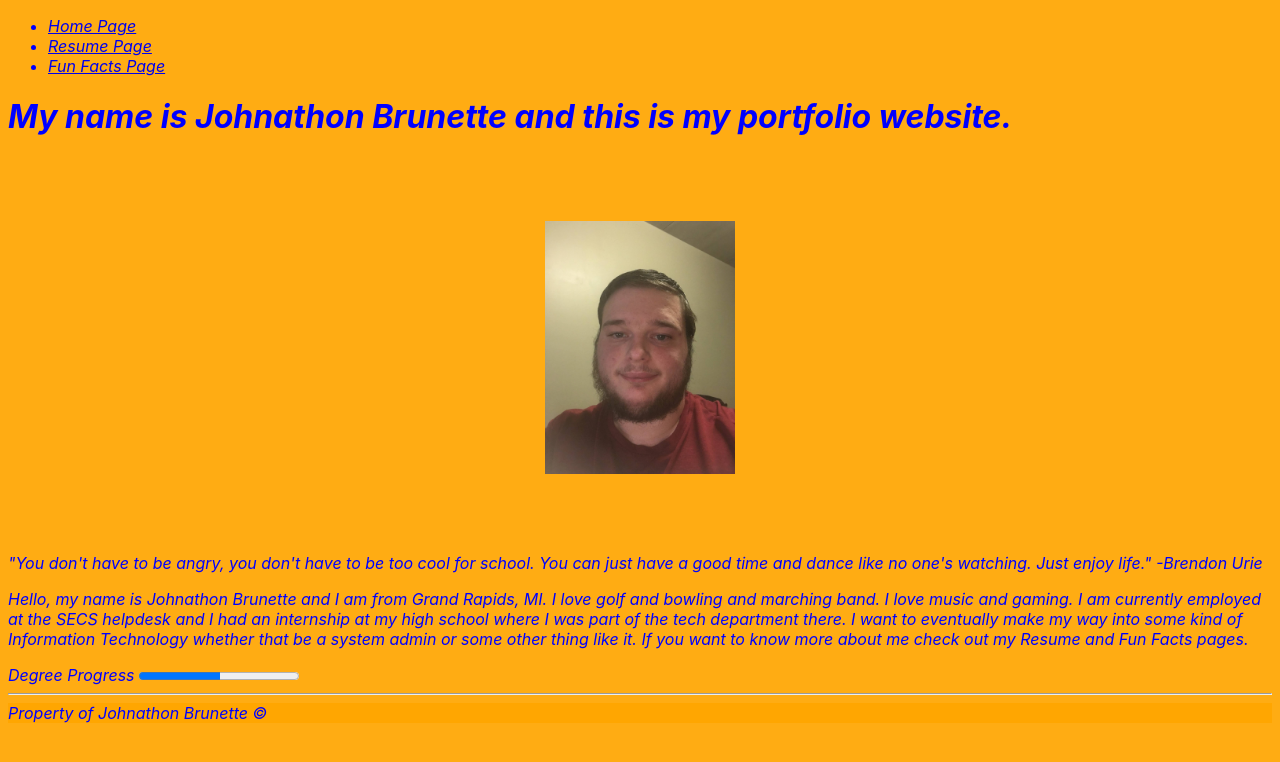
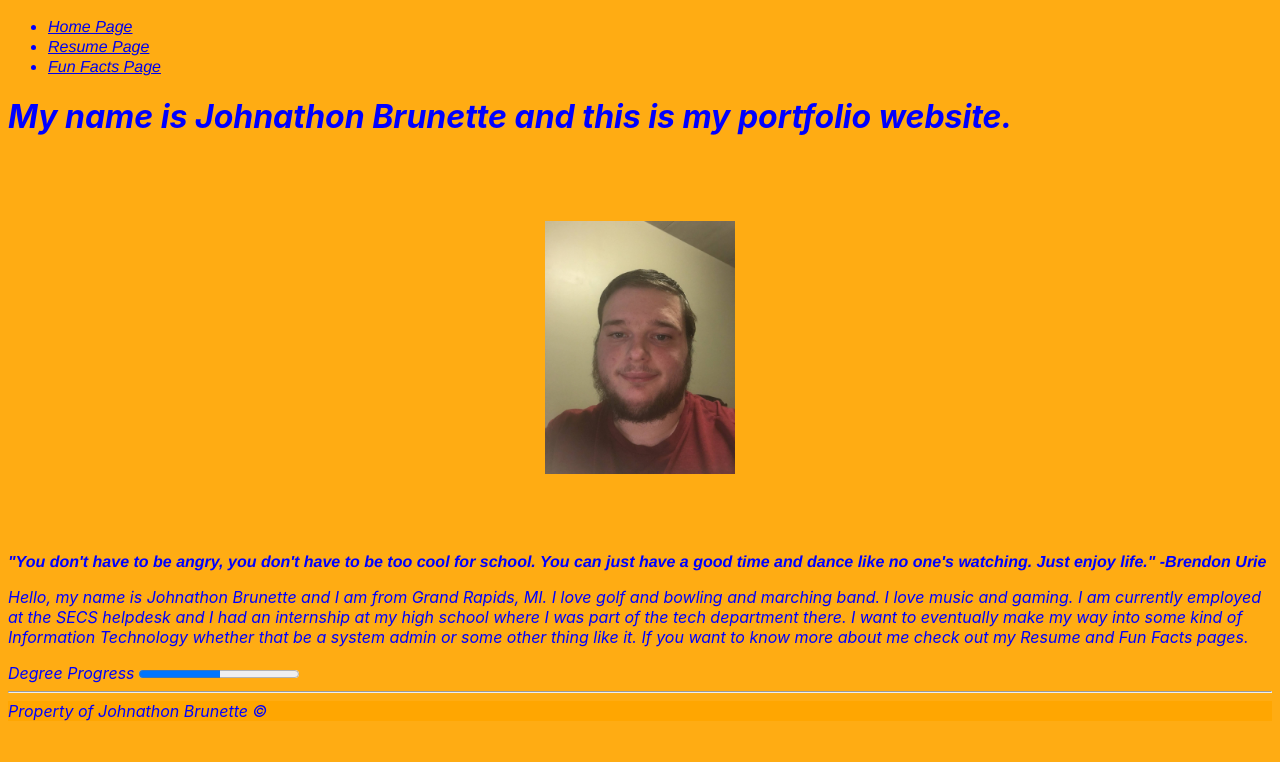
Before and after one commit to CrummyPaper80/johnathonBrunette_hw3_csi2520_fs2021, a plain HTML site: page index.html in a window 1280 px wide. Drawn offline with Linux system fonts and the light colour scheme.

Commit message:
added more css styling and applied it.

```diff
--- a/css/styling_sheet.css
+++ b/css/styling_sheet.css
@@ -24,7 +24,7 @@ body{
 
 table{
     color: blue;
-    background-color: rgb(255, 166, 0);
+    background-color: rgba(255, 166, 0, 0.925);
     font-family: -apple-system, BlinkMacSystemFont, 'Segoe UI', Roboto, Oxygen, Ubuntu, Cantarell, 'Open Sans', 'Helvetica Neue', sans-serif;
     font-size: medium;
 }
@@ -35,3 +35,13 @@ img{
     margin-right: auto;
     padding: 5%;
 }
+
+a{
+    font-family: 'Franklin Gothic Medium', 'Arial Narrow', Arial, sans-serif;
+}
+
+#quote{
+    font-family: 'Franklin Gothic Medium', 'Arial Narrow', Arial, sans-serif;
+    font-style: italic;
+    font-weight: bolder;
+}
--- a/index.html
+++ b/index.html
@@ -22,7 +22,7 @@
         <h1>My name is Johnathon Brunette and this is my portfolio website.</h1>
         <img src="img/Pic_Of_Me.JPG" alt="Image of myself" width="15%">
 
-        <p>"You don't have to be angry, you don't have to be too cool for school. You can just have a good time and dance like no one's watching. Just enjoy life." -Brendon Urie</p>
+        <p id="quote">"You don't have to be angry, you don't have to be too cool for school. You can just have a good time and dance like no one's watching. Just enjoy life." -Brendon Urie</p>
         <p>Hello, my name is Johnathon Brunette and I am from Grand Rapids, MI. I love golf and bowling and marching band. I love music and gaming.
         I am currently employed at the SECS helpdesk and I had an internship at my high school where I was part of the tech department there.
         I want to eventually make my way into some kind of Information Technology whether that be a system admin or some other thing like it.
```
Also changed, not shown: 1 other file.
